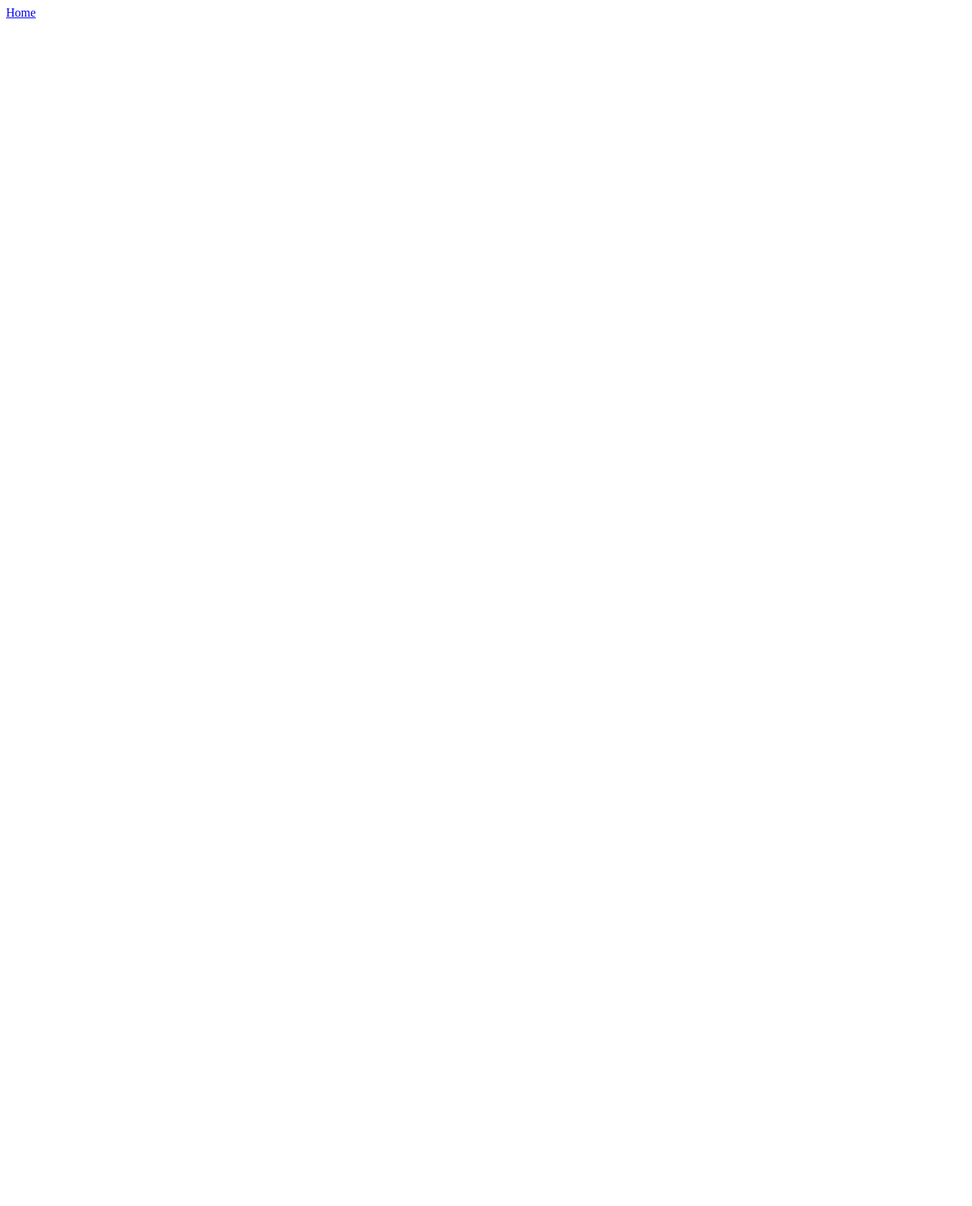
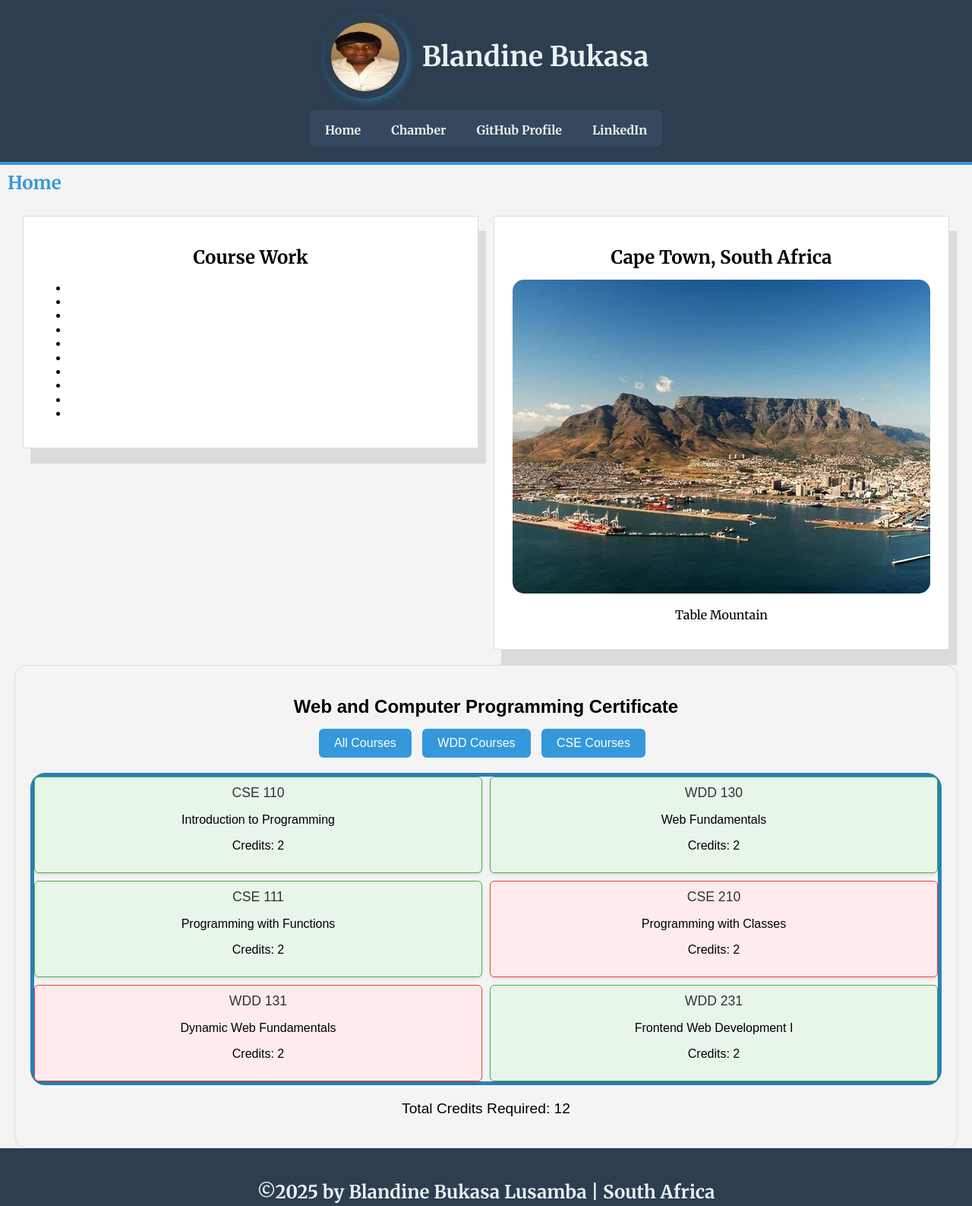
Before and after one commit to blandib/wdd231, a plain HTML site: page index.html in a window 1280 px wide. Shown: the top 1587 px of the page at 76% size. Before the commit the page ends 800 px from the top, so only its background shows below. Drawn offline with Linux system fonts and the light colour scheme.

Commit message:
Update the change

```diff
--- a/index.html
+++ b/index.html
@@ -2,25 +2,90 @@
 <html lang="en">
 <head>
 <title>WDD231 Projects</title>
+<meta name="description" content= "[WDD 131 - Web Frontend Development] [Courses assignment portal] [Blandine Bukasa]">
+<meta name="author" content="Blandine Bukasa">
 <meta charset="utf-8" />
 <meta name="viewport" content="width=device-width, initial-scale=1" />
+<link rel="stylesheet" href="styles/large.css">
+<link rel="stylesheet" href="styles/normalization.css">
+<link rel="stylesheet" href="styles/small.css">
 
 </head>
 
-<body>
-    <header>
-<nav>
+<body id="homePage">
+    <script src="scripts/navigation.js" defer></script>
+    <script src="scripts/date.js" defer></script>
+    <script src="scripts/course.js" defer></script>
+    <header class="main-header">
+        <span class="header-content">
+            <img class="my-photo" src="images/blan.webp" alt="my-photo">
+            <h1 class="name">Blandine Bukasa</h1>
+        </span>
+       <!-- Hamburger Menu Button -->
+    <button class="hamburger" aria-label="Toggle navigation">
+        <span class="hamburger-icon"></span>
+    </button>
+    <!-- Navigation -->
+        <nav class="navigation">
+            <ul>
+                <li><a href="index.html" class="nav-link">Home</a></li>
+                <li><a href="#" class="nav-link">Chamber</a></li>
+                <li><a href="#" class="nav-link">GitHub Profile</a></li>
+                <li><a href="#" class="nav-link">LinkedIn</a></li>
+            </ul>
+        </nav>
+    </header>
+    <main>
+        <h1 class="main-title">Home</h1>
+        <div class="grid-container">
+            <section id="courseWork">
+                <div class="square medium">
+                    <h2 class="section-title">Course Work</h2>
+                    <ul>
+                        <li class="course-item"></li>
+                        <li class="course-item"></li>
+                        <li class="course-item"></li>
+                        <li class="course-item"></li>
+                        <li class="course-item"></li>
+                        <li class="course-item"></li>
+                        <li class="course-item"></li>
+                        <li class="course-item"></li>
+                        <li class="course-item"></li>
+                        <li class="course-item"></li>
+                    </ul>
+                </div>
+            </section>
+            <section id="capeTown">
+                <div class="square small">
+                    <h2 class="section-title">Cape Town, South Africa</h2>
+                    <img src="images/table-Moutain.webp" alt="table-Mountain">
+                    <p>Table Mountain</p>
+                </div>
+            </section>
+        </div>
+        <section id="certificates">
 
-<a href="index.html">Home</a>
-<a href=></a>
-<a href=></a>
-<a href=></a>
-<a href=></a>
-<a href=></a>
-<a href=></a>
+            <h2 class="section-title">Web and Computer Programming Certificate</h2>
+            <div class="filter-buttons">
+                <button id="all">All Courses</button>
+                <button id="wdd">WDD Courses</button>
+                <button id="cse">CSE Courses</button>
+            </div>
+            <div id="courses-container">
+                <div><p class="course-code">CSE 110</p></div>
+                <div><p class="course-code">CSE 111</p></div>
+                <div><p class="course-code">CSE 210</p></div>
+                <div><p class="course-code">WDD 130</p></div>
+                <div><p class="course-code">WDD 131</p></div>
+                <div><p class="course-code">WDD 231</p></div>
+            </div>
+            <p id="total-credits">Total Credits Required: <span id="credits">0</span></p>
+        </section>
 
-
-</nav>
-</header>
-
+    </main>
+    <footer class="main-footer">
+        <p>&copy;<span id="year"></span> by Blandine Bukasa Lusamba | South Africa </p>
+        <img class="South-Africa-Flag" src="images/South-Africa-Flag.jpg">
+        <p id="lastModified">Last Update: </p>
+    </footer>
 </body>
--- /dev/null
+++ b/scripts/course.js
@@ -0,0 +1,112 @@
+// Data source: Array of course objects
+const courses = [
+    {
+        subject: 'CSE',
+        number: 110,
+        title: 'Introduction to Programming',
+        credits: 2,
+        certificate: 'Web and Computer Programming',
+        description: 'This course will introduce students to programming. It will introduce the building blocks of programming languages (variables, decisions, calculations, loops, array, and input/output) and use them to solve problems.',
+        technology: ['Python'],
+        completed: true
+    },
+    {
+        subject: 'WDD',
+        number: 130,
+        title: 'Web Fundamentals',
+        credits: 2,
+        certificate: 'Web and Computer Programming',
+        description: 'This course introduces students to the World Wide Web and to careers in web site design and development. The course is hands on with students actually participating in simple web designs and programming. It is anticipated that students who complete this course will understand the fields of web design and development and will have a good idea if they want to pursue this degree as a major.',
+        technology: ['HTML', 'CSS'],
+        completed: true
+    },
+    {
+        subject: 'CSE',
+        number: 111,
+        title: 'Programming with Functions',
+        credits: 2,
+        certificate: 'Web and Computer Programming',
+        description: 'CSE 111 students become more organized, efficient, and powerful computer programmers by learning to research and call functions written by others; to write, call , debug, and test their own functions; and to handle errors within functions. CSE 111 students write programs with functions to solve problems in many disciplines, including business, physical science, human performance, and humanities.',
+        technology: ['Python'],
+        completed: true
+    },
+    {
+        subject: 'CSE',
+        number: 210,
+        title: 'Programming with Classes',
+        credits: 2,
+        certificate: 'Web and Computer Programming',
+        description: 'This course will introduce the notion of classes and objects. It will present encapsulation at a conceptual level. It will also work with inheritance and polymorphism.',
+        technology: ['C#'],
+        completed: false
+    },
+    {
+        subject: 'WDD',
+        number: 131,
+        title: 'Dynamic Web Fundamentals',
+        credits: 2,
+        certificate: 'Web and Computer Programming',
+        description: 'This course builds on prior experience in Web Fundamentals and programming. Students will learn to create dynamic websites that use JavaScript to respond to events, update content, and create responsive user experiences.',
+        technology: ['HTML', 'CSS', 'JavaScript'],
+        completed: false
+    },
+    {
+        subject: 'WDD',
+        number: 231,
+        title: 'Frontend Web Development I',
+        credits: 2,
+        certificate: 'Web and Computer Programming',
+        description: 'This course builds on prior experience with Dynamic Web Fundamentals and programming. Students will focus on user experience, accessibility, compliance, performance optimization, and basic API usage.',
+        technology: ['HTML', 'CSS', 'JavaScript'],
+        completed: true
+    }
+];
+
+// Function to render courses
+function renderCourses(filter = 'all') {
+    const coursesContainer = document.getElementById('courses-container');
+    const creditsDisplay = document.getElementById('credits');
+
+    // Clear existing content
+    coursesContainer.innerHTML = '';
+
+    // Filter courses based on the selected filter
+    const filteredCourses = courses.filter(course => {
+        if (filter === 'all') return true;
+        return course.subject === filter.toUpperCase();
+    });
+
+    // Render filtered courses
+    filteredCourses.forEach(course => {
+        const courseDiv = document.createElement('div');
+        courseDiv.classList.add('course');
+
+        // Add a class for completed courses
+        if (course.completed) {
+            courseDiv.classList.add('completed');
+        } else {
+            courseDiv.classList.add('incomplete');
+        }
+
+        // Add course content
+        courseDiv.innerHTML = `
+            <p class="course-code">${course.subject} ${course.number}</p>
+            <p class="course-name">${course.title}</p>
+            <p class="course-credits">Credits: ${course.credits}</p>
+        `;
+
+        coursesContainer.appendChild(courseDiv);
+    });
+
+    // Calculate and display total credits
+    const totalCredits = filteredCourses.reduce((sum, course) => sum + course.credits, 0);
+    creditsDisplay.textContent = totalCredits;
+}
+
+// Initial render
+renderCourses();
+
+// Add event listeners to filter buttons
+document.getElementById('all').addEventListener('click', () => renderCourses('all'));
+document.getElementById('wdd').addEventListener('click', () => renderCourses('WDD'));
+document.getElementById('cse').addEventListener('click', () => renderCourses('CSE'));
--- /dev/null
+++ b/scripts/date.js
@@ -0,0 +1,12 @@
+// Get the current year
+const yearSpan = document.getElementById('year');
+if (yearSpan) {
+    yearSpan.textContent = new Date().getFullYear();
+}
+
+// Get the last modified date
+const lastModifiedParagraph = document.getElementById('lastModified');
+if (lastModifiedParagraph) {
+    const lastModified = new Date(document.lastModified);
+    lastModifiedParagraph.textContent += lastModified.toLocaleDateString();
+}
--- /dev/null
+++ b/styles/large.css
@@ -0,0 +1,314 @@
+
+@import url('https://fonts.googleapis.com/css2?family=Lato:ital,wght@0,100;0,300;0,400;0,700;0,900;1,100;1,300;1,400;1,700;1,900&family=Merriweather:ital,opsz,wght@0,18..144,300..900;1,18..144,300..900&display=swap');
+
+/* General Styles */
+#homePage {
+    font-family: Merriweather;
+    justify-content: center;
+    align-items: center;
+    margin: 0;
+    padding: 0;
+    text-align: center;
+    background-color: #f4f4f4;
+    min-height: 0vh;
+}
+
+.my-photo {
+    width: 90px;
+    border-radius: 50%;
+    box-shadow: 3px 3px 10px rgba(52, 152, 219, 0.5);
+    height: 90px;
+    padding: 10px;
+}
+
+.main-header {
+    display: flex;
+    flex-direction: column;
+    align-items: center;
+    text-align: center;
+    background-color: #2c3e50;
+    color: #ecf0f1;
+    border-bottom: 4px solid #3498db;
+    font-size: 24px;
+    font-weight: bold;
+    padding: 20px;
+}
+
+.header-content {
+    display: flex;
+    align-items: center;
+    gap: 20px;
+}
+
+.name {
+    margin: 0;
+    font-size: 1.5em;
+}
+
+.navigation ul {
+    list-style: none;
+    padding: 0;
+    margin: 0;
+    display: flex;
+    gap: 20px;
+}
+
+.navigation a {
+    text-decoration: none;
+    color: #ecf0f1;
+    font-size: 16px;
+    padding: 5px 10px;
+    border-radius: 4px;
+    transition: background-color 0.3s ease;
+}
+
+.navigation a:hover {
+    background-color: #3498db;
+    color: #ffffff;
+}
+
+.navigation {
+    background-color: #34495e;
+    padding: 10px;
+    border-radius: 8px;
+    margin-top: 15px;
+}
+
+.main-title {
+    text-align: left;
+    padding: 5px;
+    margin: 5px;
+    color: #3498db;
+    font-size: 24px;
+}
+
+.grid-container {
+    display: grid;
+    grid-template-columns: repeat(auto-fit, minmax(300px, 600px));
+    gap: 20px;
+    padding: 20px;
+    justify-content: center;
+}
+
+.square {
+    background-color: #fff;
+    border: 1px solid #ddd;
+    padding: 20px;
+    text-align: center;
+    box-shadow: 10px 20px rgba(0, 0, 0, 0.1);
+}
+
+.small {
+    grid-column: span 1;
+}
+
+.medium {
+    grid-column: span 2;
+}
+
+.section-title {
+    font-size: 1.5em;
+    margin-bottom: 15px;
+}
+
+img {
+    max-width: 100%;
+    height: auto;
+    border-radius: 15px;
+    box-shadow: 5px 10px 5px 10px solid #3498db;
+}
+
+
+
+#certificates {
+    padding: 20px;
+    background-color: #f4f4f4;
+    border: 1px solid #ddd;
+    border-radius: 10px;
+    margin: 0 auto;
+}
+
+
+
+
+
+.courses {
+    display: flex;
+    flex-wrap: wrap;
+    gap: 10px;
+    box-shadow: 3px 3px 10px rgba(52, 152, 219, 0.5);
+    border: 5px solid #3498db;
+    padding: 10px;
+}
+
+.courses div {
+    flex: 1 1 calc(33.333% - 10px);
+    background-color: #fff;
+    border: 1px solid #ccc;
+    border-radius: 4px;
+    padding: 10px;
+    text-align: center;
+    box-shadow: 0 2px 4px rgba(0, 0, 0, 0.1);
+}
+
+.course-code {
+    font-size: 1.1em;
+    color: #333;
+    margin: 0;
+}
+
+.main-footer {
+
+    display: flex;
+    flex-direction: column;
+    align-items: center;
+    text-align: center;
+    background-color: #2c3e50;
+    color: #ecf0f1;
+    border-bottom: 4px solid #3498db;
+    font-size: 24px;
+    font-weight: bold;
+    padding: 20px;
+}
+
+.South-Africa-Flag {
+    width: 50px;
+    height: auto;
+    border-radius: 4px;
+}
+
+/* Hamburger Menu Styles */
+.hamburger {
+    display: none;
+    background: none;
+    border: none;
+    cursor: pointer;
+    padding: 10px;
+}
+
+.hamburger-icon {
+    display: block;
+    width: 25px;
+    height: 3px;
+    background-color: #fff;
+    position: relative;
+}
+
+.hamburger-icon::before,
+.hamburger-icon::after {
+    content: '';
+    position: absolute;
+    width: 100%;
+    height: 3px;
+    background-color: #fff;
+}
+
+.hamburger-icon::before {
+    top: -8px;
+}
+
+.hamburger-icon::after {
+    top: 8px;
+}
+.courses {
+    display: flex;
+    flex-wrap: wrap;
+    gap: 10px;
+    padding: 10px;
+}
+
+.course {
+    flex: 1 1 calc(33.333% - 10px);
+    background-color: #fff;
+    border: 1px solid #ccc;
+    border-radius: 4px;
+    padding: 10px;
+    text-align: center;
+    box-shadow: 0 2px 4px rgba(0, 0, 0, 0.1);
+}
+
+.course.completed {
+    background-color: #e8f5e9;
+    border-color: #4caf50;
+}
+.course.incomplete {
+    background-color: #ffebee;
+    border-color: #f44336;
+}
+
+.course-code {
+    font-size: 1.1em;
+    color: #333;
+    margin: 0;
+}
+#courses-container {
+    border: 5px solid #2980b9;
+    border-radius: 20px;
+    box-shadow: 5px 10px 5px 10px solid #2980b9;
+}
+/* General Styles */
+#certificates {
+    font-family: Arial, sans-serif;
+    padding: 20px;
+    background-color: #f4f4f4;
+    border: 1px solid #ddd;
+    border-radius: 15px;
+    max-width: 1200px;
+    margin: 0 auto;
+}
+
+.filter-buttons {
+    margin-bottom: 20px;
+}
+
+.filter-buttons button {
+    padding: 10px 20px;
+    margin-right: 10px;
+    border: none;
+    border-radius: 6px;
+    background-color: #3498db;
+    color: #fff;
+    cursor: pointer;
+    box-shadow: 5px 5px 5px 5px solid #2c3e50;
+}
+
+.filter-buttons button:hover {
+    background-color: #2980b9;
+}
+
+#courses-container {
+    display: flex;
+    flex-wrap: wrap;
+    gap: 10px;
+}
+
+.course {
+    flex: 1 1 calc(33.333% - 10px);
+    background-color: #fff;
+    border: 1px solid #ccc;
+    border-radius: 6px;
+    padding: 10px;
+    text-align: center;
+    box-shadow: 5px 10 5px 10px rgba(0, 0, 0, 0.1);
+}
+
+.course.completed {
+    background-color: #e8f5e9;
+    border-color: #4caf50;
+}
+
+.course.incomplete {
+    background-color: #ffebee;
+    border-color: #f44336;
+}
+
+.course-code {
+    font-size: 1.1em;
+    color: #333;
+    margin: 0;
+}
+
+#total-credits {
+    font-size: 1.2em;
+    margin-top: 20px;
+}
```
Also changed, not shown: scripts/navigation.js (added, +8 -0 lines), styles/small.css (added, +43 -0 lines), images/South-Africa-Flag.jpg (added), images/blan.webp (added), images/table-Moutain.webp (added).
